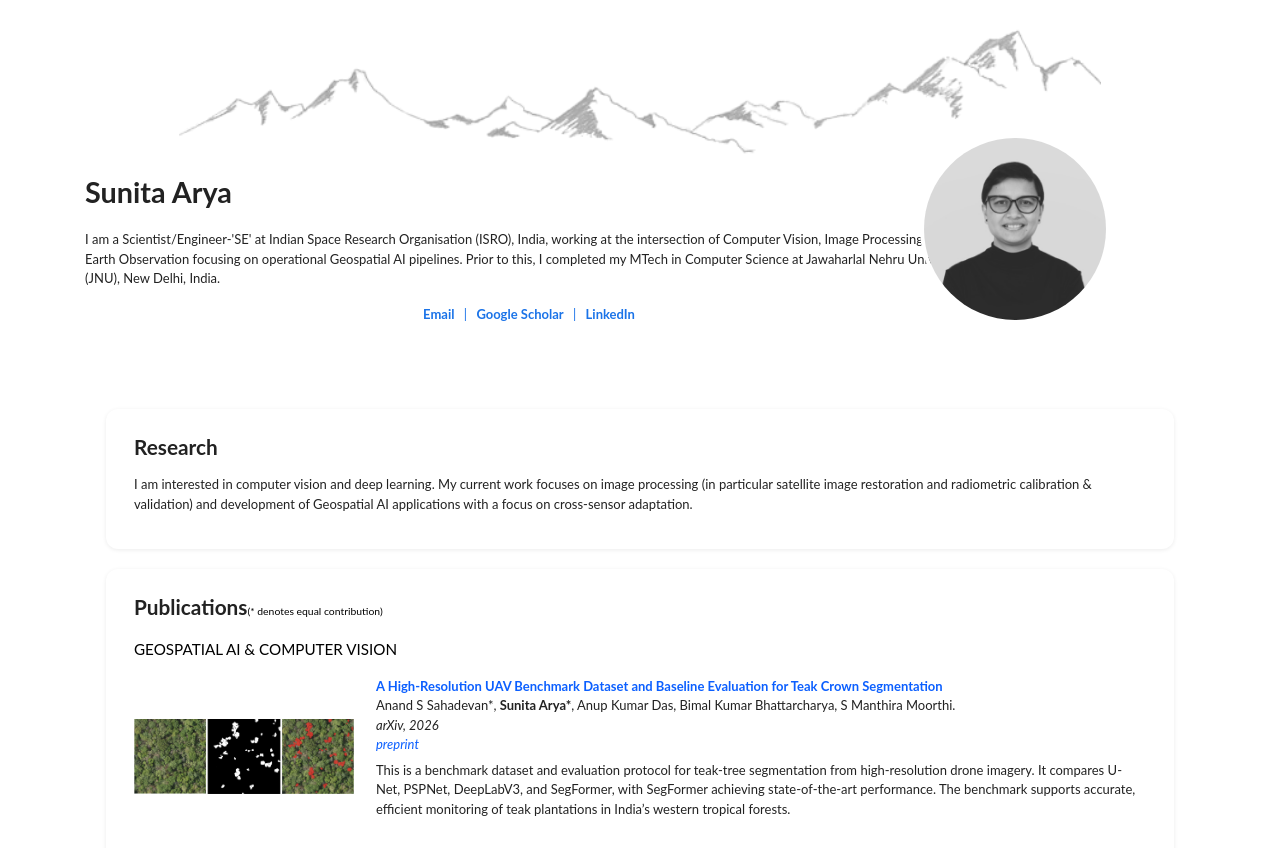
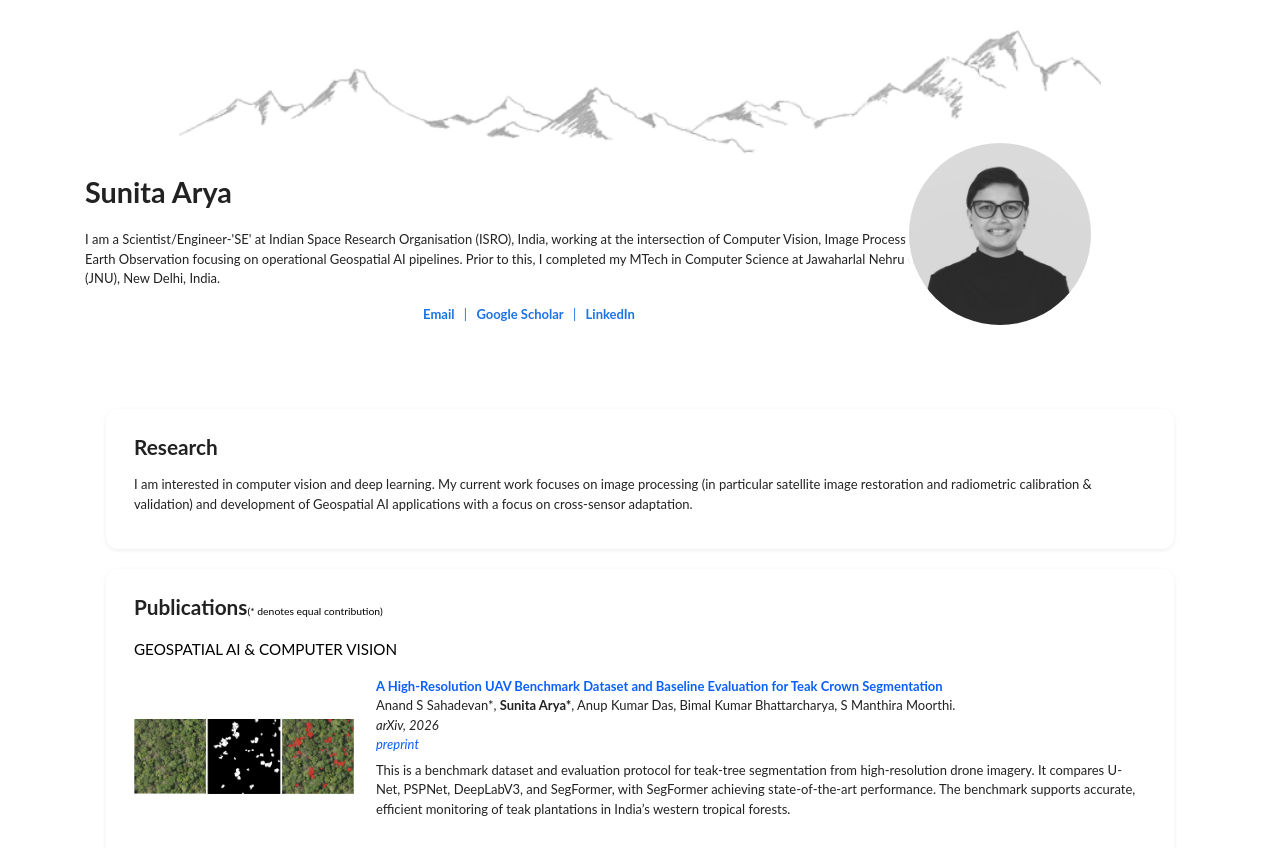
Before and after one commit to aarya-sunita/aarya-sunita.github.io, a plain HTML site: page index.html in a window 1280 px wide. Shown: the top 848 px of the page. Drawn offline with Linux system fonts and the light colour scheme; some icons are missing.

Commit message:
Adjust profile position in CSS

```diff
--- a/index.html
+++ b/index.html
@@ -78,7 +78,7 @@
     footer { text-align: center; color: #777; font-size: .85rem; margin: 28px 0 8px; }
 
 .profile {
-  transform: translate(-170px,110px); /* Adjust -20px, -30px, or -40px as needed */
+  transform: translate(-185px,115px); /* Adjust -20px, -30px, or -40px as needed */
 }
 
 
```
